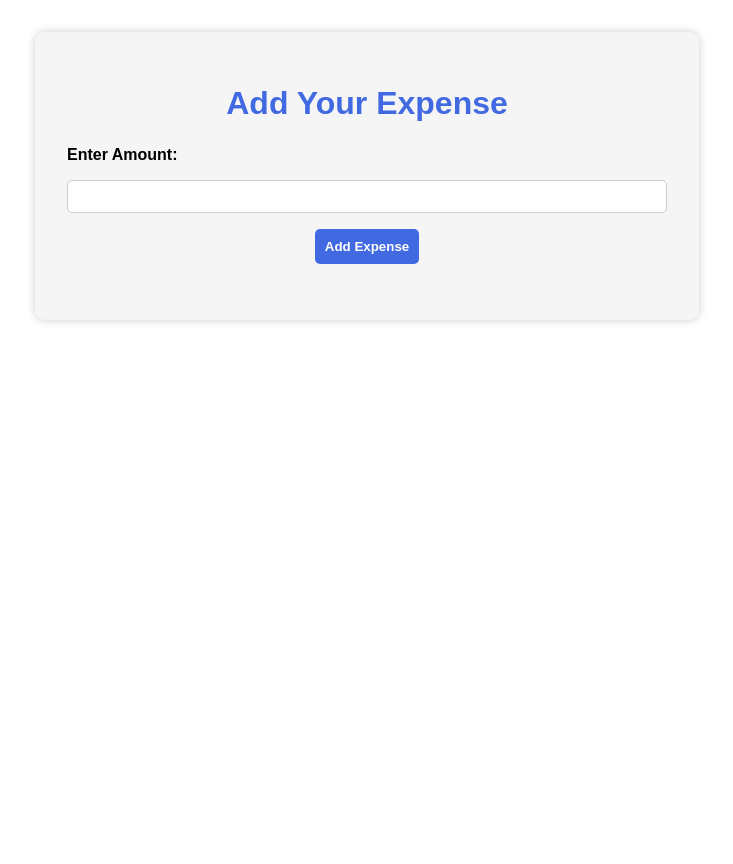
After one commit to Teiruu/ExpenseTracker, a Flask app: page /add_income in a window 1280 px wide. The commit adds this page. Shown: the whole page, without its empty margins (273-1006 px from the left). Run offline with Flask 3, Linux system fonts and the light colour scheme.

Commit message:
Added Income

```diff
--- a/expensetracker/app.py
+++ b/expensetracker/app.py
@@ -1,6 +1,6 @@
 from base import db
 from flask import Flask, url_for, render_template, redirect, request
-from model import Expense, AddExpense
+from model import Expense, AddExpense, AddIncome, Income
 
 app = Flask(__name__)
 # configure the SQLite database, relative to the app instance folder
@@ -16,7 +16,8 @@ with app.app_context():
 @app.route('/', methods=["GET"])
 def expense_list():
     expenses = db.session.execute(db.select(Expense).order_by(Expense.expense_id)).scalars()
-    return render_template("index.html", expenses=expenses)
+    incomes = db.session.execute(db.select(Income).order_by(Income.income_id)).scalars()
+    return render_template("index.html", expenses=expenses, incomes=incomes)
 
 @app.route('/add_expense', methods=["GET", "POST"])
 def add_expense():
@@ -29,7 +30,7 @@ def add_expense():
         db.session.add(create_expense)
         db.session.commit()
         return redirect(url_for('expense_list'))
-    return render_template("add.html", form=form)
+    return render_template("add_expense.html", form=form)
 
 @app.route('/edit/<int:expense_id>', methods=["GET", "POST"])
 def edit_expense(expense_id):
@@ -41,7 +42,7 @@ def edit_expense(expense_id):
         db.session.commit()
         return redirect(url_for("expense_list"))
 
-    return render_template("edit.html", expense=expense)
+    return render_template("edit_expense.html", expense=expense)
 
 @app.route('/delete/<int:expense_id>', methods=['POST'])
 def delete_expense(expense_id):
@@ -54,3 +55,15 @@ def delete_expense(expense_id):
         return redirect(url_for("expense_list"))
 
     return render_template("index.html", expense=expense)
+
+@app.route('/add_income', methods=["GET", "POST"])
+def add_income():
+    form = AddIncome()
+    if form.validate_on_submit():
+        create_income = Income()
+        create_income.set_amount(form.amount.data)
+        # Adding the task to the list
+        db.session.add(create_income)
+        db.session.commit()
+        return redirect(url_for('expense_list'))
+    return render_template("add_income.html", form=form)
--- a/expensetracker/model.py
+++ b/expensetracker/model.py
@@ -1,7 +1,9 @@
+from datetime import datetime
 from flask_wtf import FlaskForm
 from sqlalchemy.orm import Mapped, mapped_column
 from wtforms import StringField, DecimalField
 from wtforms.validators import DataRequired
+from sqlalchemy import Integer, String, DateTime
 
 from base import db
 
@@ -9,8 +11,9 @@ from base import db
 # Class to make the database Expense
 class Expense(db.Model):
     expense_id: Mapped[int] = mapped_column(primary_key=True)
-    category: Mapped[str] = mapped_column()
+    category: Mapped[str] = mapped_column(String(100), nullable=False)
     amount: Mapped[int] = mapped_column()
+    created_at: Mapped[datetime] = mapped_column(DateTime, default=datetime.utcnow())
 
     def set_amount(self, pounds):
         self.amount = int(pounds * 100)
@@ -21,3 +24,18 @@ class Expense(db.Model):
 class AddExpense(FlaskForm):
     category = StringField('category', validators=[DataRequired()])
     amount = DecimalField('amount', places=2, validators=[DataRequired()])
+
+# Class to make the database Income
+class Income(db.Model):
+    income_id: Mapped[int] = mapped_column(primary_key=True)
+    amount: Mapped[int] = mapped_column()
+    created_at: Mapped[datetime] = mapped_column(DateTime, default=datetime.utcnow())
+
+    def set_amount(self, pounds):
+        self.amount = int(pounds * 100)
+    def get_amount(self):
+        return self.amount / 100
+
+# Class for add expense form
+class AddIncome(FlaskForm):
+    amount = DecimalField('amount', places=2, validators=[DataRequired()])
--- /dev/null
+++ b/expensetracker/templates/add_income.html
@@ -0,0 +1,20 @@
+<!DOCTYPE html>
+<html lang="en">
+<head>
+    <meta charset="UTF-8">
+    <title>Expense Tracker</title>
+    <link rel="stylesheet" href="{{ url_for('static', filename='style.css') }}">
+</head>
+<body>
+<div class="container">
+    <h1 class="brand">Add Your Expense</h1>
+    <form action="{{ url_for('add_income') }}" method="POST" class="form" autocomplete="off">
+        {{ form.csrf_token }}
+        <label for="amount">Enter Amount:</label>
+        <input type="number" id="amount" name="amount" min="0" step="0.01" required>
+
+        <button type="submit" class="add-button">Add Expense</button>
+    </form>
+</div>
+</body>
+</html>
```
Also changed, not shown: expensetracker/templates/index.html (+17 -0 lines), expensetracker/templates/add_expense.html (renamed from expensetracker/templates/add.html), expensetracker/templates/edit_expense.html (renamed from expensetracker/templates/edit.html), instance/project.db (deleted).
